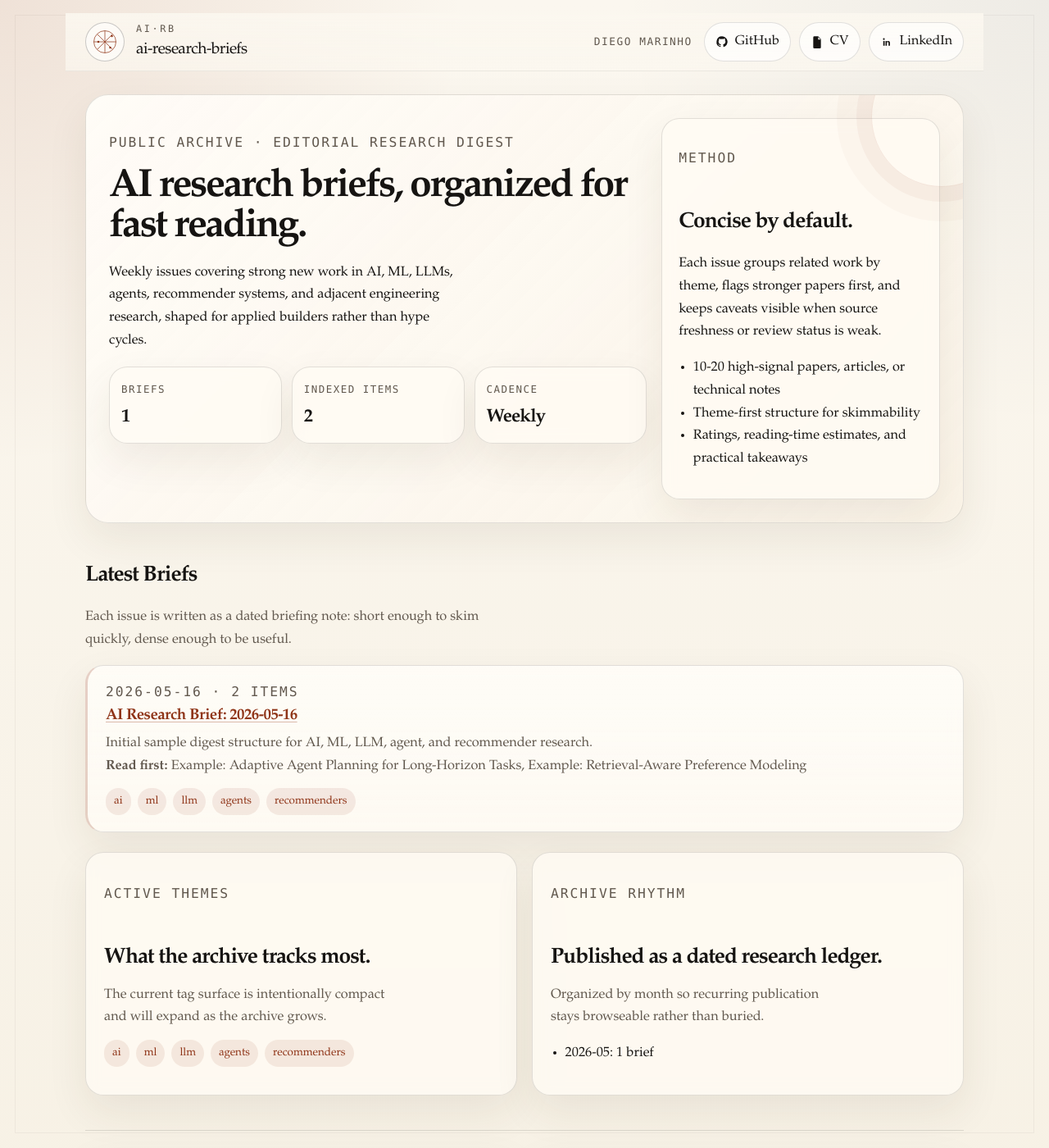
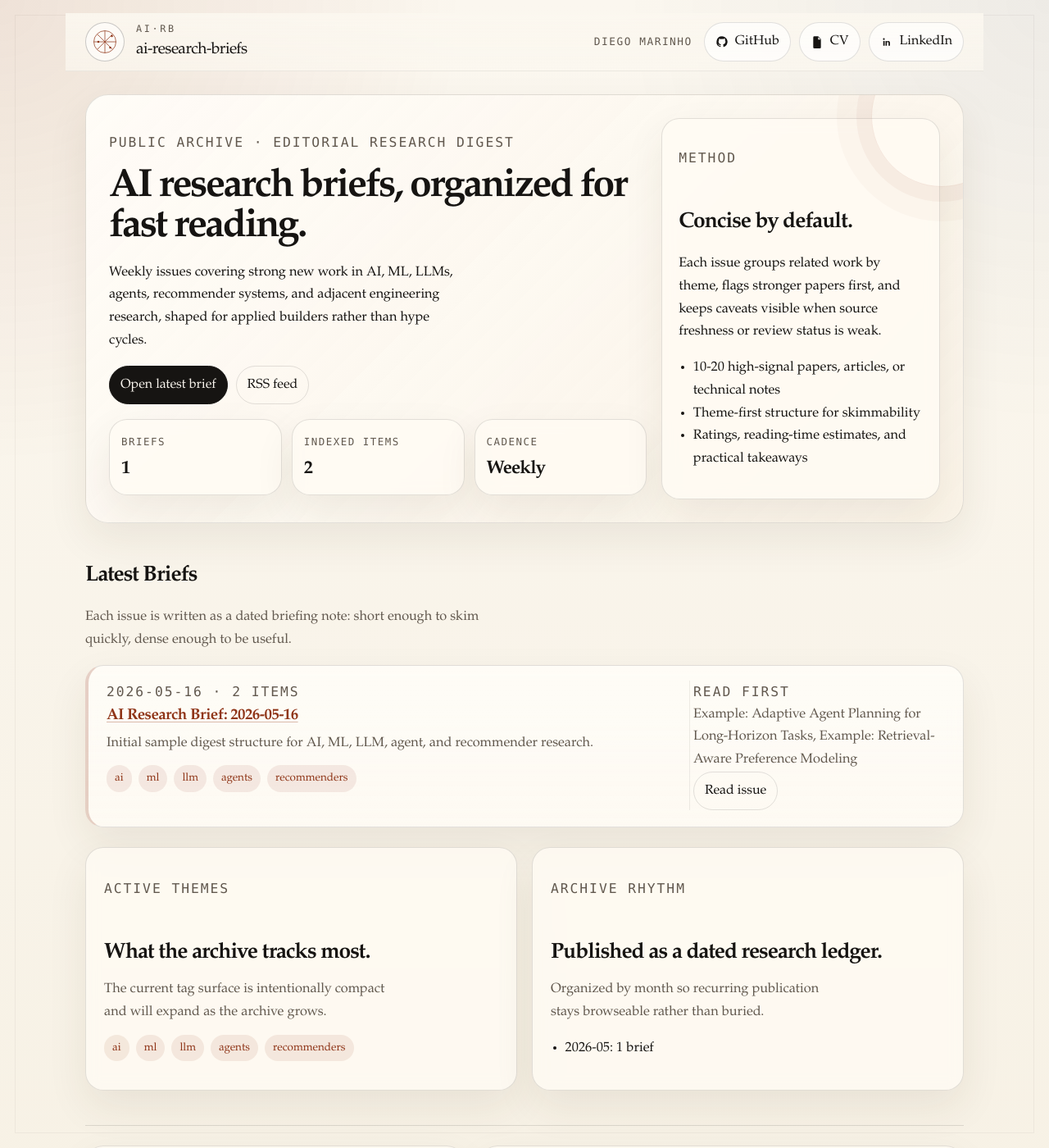
Before and after one commit to dmoliveira/ai-research-briefs, a Jekyll site: the page built from docs/index.md, in a window 1280 px wide and 1400 px high. Shown: the whole window at 82% size. Built offline with Jekyll 4.4.1, drawn with Linux system fonts in a browser that asks for light colours.

Commit message:
Refine featured brief layout and fix RSS URLs

```diff
--- a/docs/assets/style.css
+++ b/docs/assets/style.css
@@ -162,6 +162,22 @@ a:hover {
   background: rgba(255, 255, 255, 0.82);
 }
 
+.button.primary {
+  background: var(--ink);
+  color: #f8f4ed;
+  border-color: var(--ink);
+}
+
+.button.primary:hover {
+  background: #26211d;
+  border-color: #26211d;
+  color: #fffaf5;
+}
+
+.button.tertiary {
+  background: transparent;
+}
+
 .nav-icon,
 .project-icon {
   display: inline-flex;
@@ -253,6 +269,13 @@ a:hover {
 .hero-copy p {
   font-size: 1.05rem;
   max-width: 54ch;
+}
+
+.hero-actions {
+  display: flex;
+  gap: 10px;
+  flex-wrap: wrap;
+  margin: 1rem 0 0.2rem;
 }
 
 .section-kicker,
@@ -353,6 +376,33 @@ a:hover {
   background:
     linear-gradient(180deg, rgba(255, 255, 255, 0.38), rgba(255, 255, 255, 0.12)),
     var(--panel);
+}
+
+.digest-card-featured {
+  display: grid;
+  grid-template-columns: minmax(0, 1.6fr) minmax(220px, 0.72fr);
+  gap: 18px;
+  align-items: start;
+  border-left-width: 4px;
+}
+
+.digest-card-main,
+.digest-card-side {
+  min-width: 0;
+}
+
+.digest-card-side {
+  padding-left: 4px;
+  border-left: 1px solid rgba(22, 20, 18, 0.08);
+}
+
+.digest-side-copy {
+  color: var(--muted);
+  margin: 0.2rem 0 0.9rem;
+}
+
+.digest-link {
+  width: fit-content;
 }
 
 .digest-card h3,
@@ -462,6 +512,10 @@ a:hover {
   border-top: 1px solid var(--line);
 }
 
+.footer-grid {
+  grid-template-columns: minmax(280px, 0.9fr) minmax(0, 1.15fr);
+}
+
 .button.secondary {
   margin-top: 10px;
   width: fit-content;
@@ -537,6 +591,17 @@ a:hover {
     grid-template-columns: 1fr;
   }
 
+  .digest-card-featured {
+    grid-template-columns: 1fr;
+  }
+
+  .digest-card-side {
+    padding-left: 0;
+    border-left: 0;
+    border-top: 1px solid rgba(22, 20, 18, 0.08);
+    padding-top: 12px;
+  }
+
   .masthead {
     position: static;
   }
@@ -583,6 +648,11 @@ a:hover {
     grid-template-columns: 1fr;
   }
 
+  .hero-actions {
+    flex-direction: column;
+    align-items: flex-start;
+  }
+
   .content p,
   .content li {
     font-size: 1rem;
--- a/docs/index.md
+++ b/docs/index.md
@@ -12,6 +12,10 @@ summary: Weekly archive of concise AI research digests.
         Weekly issues covering strong new work in AI, ML, LLMs, agents, recommender systems,
         and adjacent engineering research, shaped for applied builders rather than hype cycles.
       </p>
+      <div class="hero-actions">
+        <a class="button primary" href="2026/05/2026-05-16.html">Open latest brief</a>
+        <a class="button tertiary" href="rss.xml">RSS feed</a>
+      </div>
       <div class="metric-strip">
         <div class="stat-card">
           <span class="metric-label">Briefs</span>
@@ -49,15 +53,19 @@ summary: Weekly archive of concise AI research digests.
     Each issue is written as a dated briefing note: short enough to skim quickly, dense enough to be useful.
   </p>
 
-<ul class="digest-list">
-  <li class="digest-card">
+<article class="digest-card digest-card-featured">
+  <div class="digest-card-main">
     <p class="meta">2026-05-16 · 2 items</p>
     <h3><a href="2026/05/2026-05-16.html">AI Research Brief: 2026-05-16</a></h3>
     <p class="digest-summary">Initial sample digest structure for AI, ML, LLM, agent, and recommender research.</p>
-    <p class="digest-summary"><strong>Read first:</strong> Example: Adaptive Agent Planning for Long-Horizon Tasks, Example: Retrieval-Aware Preference Modeling</p>
     <div class="pill-row"><span class="pill">ai</span><span class="pill">ml</span><span class="pill">llm</span><span class="pill">agents</span><span class="pill">recommenders</span></div>
-  </li>
-</ul>
+  </div>
+  <div class="digest-card-side">
+    <p class="section-kicker">Read first</p>
+    <p class="digest-side-copy">Example: Adaptive Agent Planning for Long-Horizon Tasks, Example: Retrieval-Aware Preference Modeling</p>
+    <a class="button tertiary digest-link" href="2026/05/2026-05-16.html">Read issue</a>
+  </div>
+</article>
 </section>
 <section class="home-section">
   <div class="theme-grid">
--- a/docs/rss.xml
+++ b/docs/rss.xml
@@ -1,2 +1,2 @@
 <?xml version='1.0' encoding='utf-8'?>
-<rss version="2.0"><channel><title>ai-research-briefs</title><link>https://example.github.io/ai-research-briefs/</link><description>Concise AI research digests.</description><item><title>AI Research Brief: 2026-05-16</title><link>https://example.github.io/ai-research-briefs/2026/05/2026-05-16.html</link><guid>https://example.github.io/ai-research-briefs/2026/05/2026-05-16.html</guid><pubDate>Sat, 16 May 2026 00:00:00 +0000</pubDate><description>Initial sample digest structure for AI, ML, LLM, agent, and recommender research.</description></item></channel></rss>
+<rss version="2.0"><channel><title>ai-research-briefs</title><link>https://dmoliveira.github.io/ai-research-briefs/</link><description>Concise AI research digests.</description><item><title>AI Research Brief: 2026-05-16</title><link>https://dmoliveira.github.io/ai-research-briefs/2026/05/2026-05-16.html</link><guid>https://dmoliveira.github.io/ai-research-briefs/2026/05/2026-05-16.html</guid><pubDate>Sat, 16 May 2026 00:00:00 +0000</pubDate><description>Initial sample digest structure for AI, ML, LLM, agent, and recommender research.</description></item></channel></rss>
--- a/scripts/rss.py
+++ b/scripts/rss.py
@@ -12,7 +12,7 @@ from generate_index import collect_digests
 
 ROOT = pathlib.Path(__file__).resolve().parents[1]
 DOCS = ROOT / "docs"
-SITE_URL = os.environ.get("SITE_URL", "https://example.github.io/ai-research-briefs").rstrip("/")
+SITE_URL = os.environ.get("SITE_URL", "https://dmoliveira.github.io/ai-research-briefs").rstrip("/")
 
 
 def build_rss() -> ET.Element:
```
Also changed, not shown: scripts/generate_index.py (+34 -3 lines).
